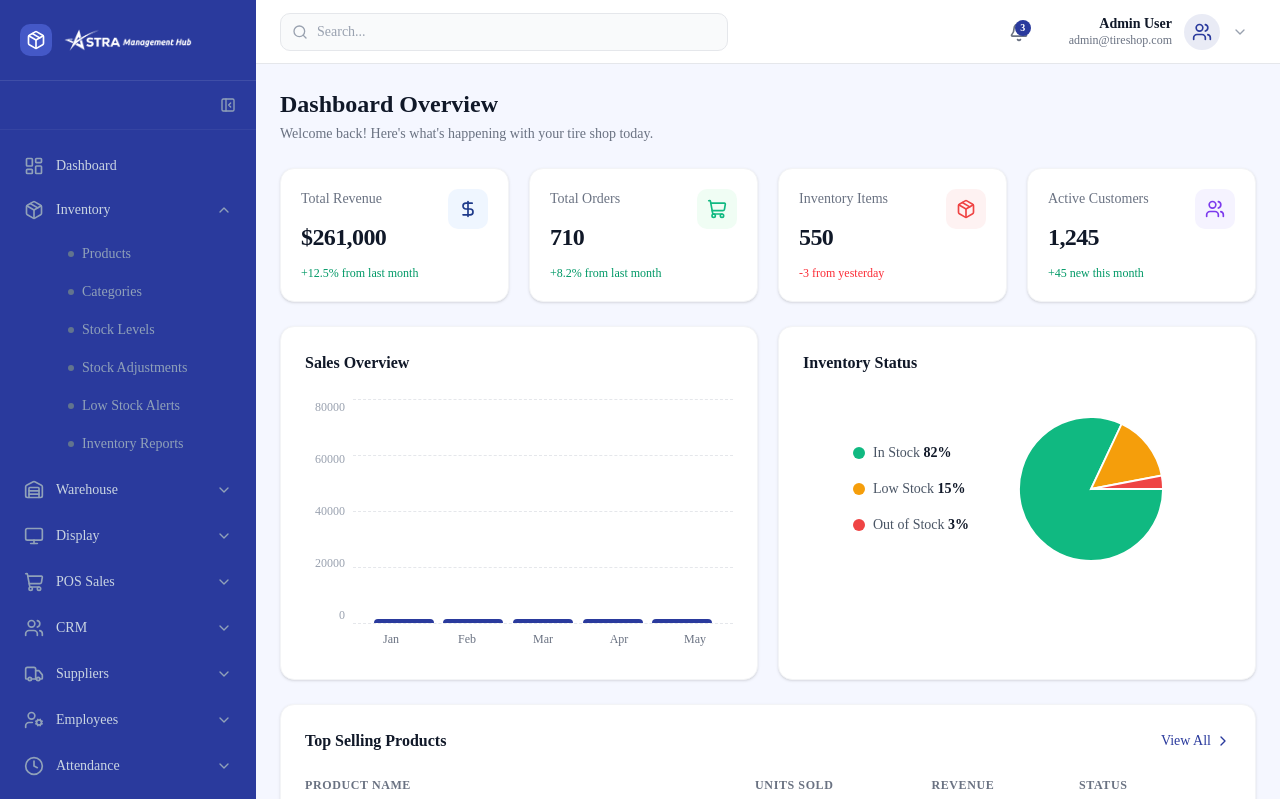
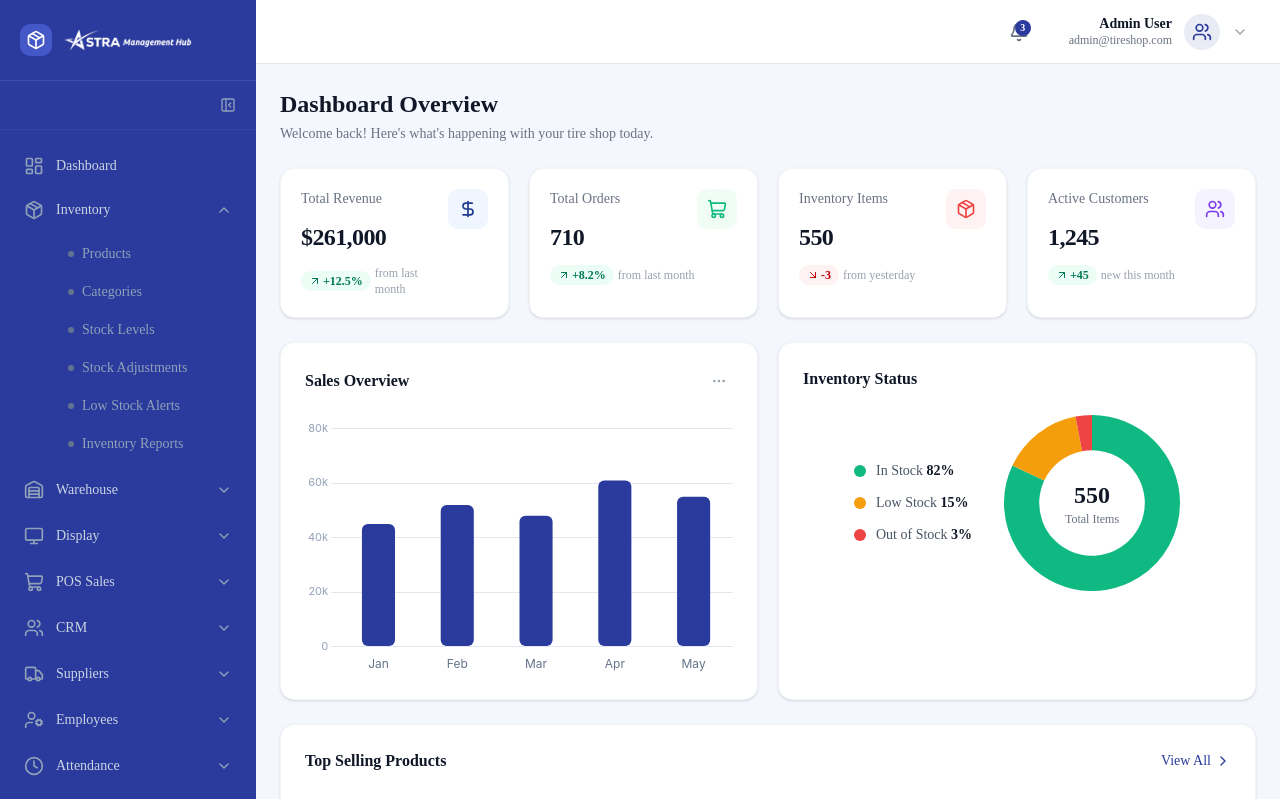
Before and after one commit to AllJacks1/aivox-management-portal, a Next.js app: page /portal/dashboard in a window 1280 px wide. Shown: the top 799 px of the page. Built offline with nearby package versions, Linux system fonts and the light colour scheme.

Commit message:
feat(ui): dashboard using chartjs

```diff
--- a/app/portal/dashboard/page.tsx
+++ b/app/portal/dashboard/page.tsx
@@ -1,5 +1,4 @@
 "use client";
-
 import { COLORS } from "@/styles/colors";
 import {
   Package,
@@ -8,14 +7,44 @@ import {
   ShoppingCart as CartIcon,
   Package as PackageIcon,
   Users as UsersIcon,
+  ArrowUpRight,
+  ArrowDownRight,
+  MoreHorizontal,
 } from "lucide-react";
+import {
+  Chart as ChartJS,
+  CategoryScale,
+  LinearScale,
+  BarElement,
+  ArcElement,
+  PointElement,
+  LineElement,
+  Tooltip,
+  Legend,
+  Filler,
+} from "chart.js";
+import { Bar, Doughnut } from "react-chartjs-2";
+
+// ─── Register Chart.js components ─────────────────────────────
+ChartJS.register(
+  CategoryScale,
+  LinearScale,
+  BarElement,
+  ArcElement,
+  PointElement,
+  LineElement,
+  Tooltip,
+  Legend,
+  Filler
+);
 
 // ─── Stat Cards Data ────────────────────────────────────────────
 const stats = [
   {
     title: "Total Revenue",
     value: "$261,000",
-    change: "+12.5% from last month",
+    change: "+12.5%",
+    changeLabel: "from last month",
     changeType: "positive" as const,
     icon: DollarIcon,
     iconBg: "#EFF6FF",
@@ -24,7 +53,8 @@ const stats = [
   {
     title: "Total Orders",
     value: "710",
-    change: "+8.2% from last month",
+    change: "+8.2%",
+    changeLabel: "from last month",
     changeType: "positive" as const,
     icon: CartIcon,
     iconBg: "#F0FDF4",
@@ -33,7 +63,8 @@ const stats = [
   {
     title: "Inventory Items",
     value: "550",
-    change: "-3 from yesterday",
+    change: "-3",
+    changeLabel: "from yesterday",
     changeType: "negative" as const,
     icon: PackageIcon,
     iconBg: "#FEF2F2",
@@ -42,7 +73,8 @@ const stats = [
   {
     title: "Active Customers",
     value: "1,245",
-    change: "+45 new this month",
+    change: "+45",
+    changeLabel: "new this month",
     changeType: "positive" as const,
     icon: UsersIcon,
     iconBg: "#F5F3FF",
@@ -50,45 +82,131 @@ const stats = [
   },
 ];
 
-// ─── Sales Chart Data ───────────────────────────────────────────
-const salesData = [
-  { month: "Jan", value: 45000 },
-  { month: "Feb", value: 52000 },
-  { month: "Mar", value: 48000 },
-  { month: "Apr", value: 61000 },
-  { month: "May", value: 55000 },
-];
+// ─── Chart Data ─────────────────────────────────────────────────
+const salesData = {
+  labels: ["Jan", "Feb", "Mar", "Apr", "May"],
+  datasets: [
+    {
+      label: "Sales ($)",
+      data: [45000, 52000, 48000, 61000, 55000],
+      backgroundColor: COLORS.chartBar,
+      borderRadius: 6,
+      borderSkipped: false,
+      barPercentage: 0.6,
+      categoryPercentage: 0.7,
+    },
+  ],
+};
 
-// ─── Inventory Pie Data ─────────────────────────────────────────
-const inventoryData = [
-  { label: "In Stock", value: 82, color: COLORS.pieInStock },
-  { label: "Low Stock", value: 15, color: COLORS.pieLowStock },
-  { label: "Out of Stock", value: 3, color: COLORS.pieOutStock },
-];
+const salesOptions = {
+  responsive: true,
+  maintainAspectRatio: false,
+  plugins: {
+    legend: { display: false },
+    tooltip: {
+      backgroundColor: "#1E293B",
+      padding: 12,
+      cornerRadius: 8,
+      titleFont: { size: 13, family: "Inter" },
+      bodyFont: { size: 13, family: "Inter" },
+      callbacks: {
+        label: (ctx: any) => `$${ctx.parsed.y.toLocaleString()}`,
+      },
+    },
+  },
+  scales: {
+    x: {
+      grid: { display: false },
+      ticks: {
+        color: "#64748B",
+        font: { size: 12, family: "Inter" },
+      },
+      border: { display: false },
+    },
+    y: {
+      beginAtZero: true,
+      max: 80000,
+      ticks: {
+        stepSize: 20000,
+        color: "#94A3B8",
+        font: { size: 11, family: "Inter" },
+        callback: (value: any) => {
+          if (value === 0) return "0";
+          return value / 1000 + "k";
+        },
+      },
+      grid: {
+        color: "#E2E8F0",
+        borderDash: [4, 4],
+      },
+      border: { display: false },
+    },
+  },
+};
+
+const inventoryData = {
+  labels: ["In Stock", "Low Stock", "Out of Stock"],
+  datasets: [
+    {
+      data: [82, 15, 3],
+      backgroundColor: [
+        COLORS.pieInStock,
+        COLORS.pieLowStock,
+        COLORS.pieOutStock,
+      ],
+      borderWidth: 0,
+      hoverOffset: 4,
+    },
+  ],
+};
+
+const inventoryOptions = {
+  responsive: true,
+  maintainAspectRatio: false,
+  cutout: "60%",
+  plugins: {
+    legend: { display: false },
+    tooltip: {
+      backgroundColor: "#1E293B",
+      padding: 12,
+      cornerRadius: 8,
+      callbacks: {
+        label: (ctx: any) => `${ctx.label}: ${ctx.parsed}%`,
+      },
+    },
+  },
+};
 
 // ─── Components ─────────────────────────────────────────────────
 function StatCard({ stat }: { stat: (typeof stats)[0] }) {
   const Icon = stat.icon;
+  const ChangeIcon = stat.changeType === "positive" ? ArrowUpRight : ArrowDownRight;
+
   return (
-    <div className="bg-white rounded-xl border border-gray-100 p-5 shadow-sm hover:shadow-md transition-shadow">
+    <div className="bg-white rounded-xl border border-gray-100 p-5 shadow-sm hover:shadow-md transition-all duration-200 group">
       <div className="flex items-start justify-between">
         <div className="space-y-3">
           <p className="text-sm font-medium text-gray-500">{stat.title}</p>
           <p className="text-2xl font-bold text-gray-900 tracking-tight">
             {stat.value}
           </p>
-          <p
-            className={`text-xs font-medium ${
-              stat.changeType === "positive"
-                ? "text-emerald-600"
-                : "text-red-500"
-            }`}
-          >
-            {stat.change}
-          </p>
+          <div className="flex items-center gap-1">
+            <span
+              className={cn(
+                "inline-flex items-center gap-0.5 text-xs font-semibold px-2 py-0.5 rounded-full",
+                stat.changeType === "positive"
+                  ? "bg-emerald-50 text-emerald-700"
+                  : "bg-red-50 text-red-700"
+              )}
+            >
+              <ChangeIcon className="w-3 h-3" />
+              {stat.change}
+            </span>
+            <span className="text-xs text-gray-400">{stat.changeLabel}</span>
+          </div>
         </div>
         <div
-          className="w-10 h-10 rounded-lg flex items-center justify-center flex-shrink-0"
+          className="w-10 h-10 rounded-lg flex items-center justify-center flex-shrink-0 transition-transform group-hover:scale-110"
           style={{ backgroundColor: stat.iconBg }}
         >
           <Icon className="w-5 h-5" style={{ color: stat.iconColor }} />
@@ -98,136 +216,53 @@ function StatCard({ stat }: { stat: (typeof stats)[0] }) {
   );
 }
 
-function BarChart() {
+function SalesChart() {
   return (
     <div className="bg-white rounded-xl border border-gray-100 p-6 shadow-sm">
-      <h3 className="text-base font-semibold text-gray-900 mb-6">
-        Sales Overview
-      </h3>
-      <div className="relative h-64">
-        <div className="absolute left-0 top-0 bottom-8 w-12 flex flex-col justify-between text-xs text-gray-400 text-right pr-2">
-          <span>80000</span>
-          <span>60000</span>
-          <span>40000</span>
-          <span>20000</span>
-          <span>0</span>
-        </div>
-
-        <div className="ml-12 h-full flex flex-col">
-          <div className="flex-1 relative">
-            {[0, 1, 2, 3, 4].map((i) => (
-              <div
-                key={i}
-                className="absolute w-full border-t border-dashed border-gray-200"
-                style={{ top: `${i * 25}%` }}
-              />
-            ))}
-
-            <div className="absolute inset-0 flex items-end justify-around px-4 pb-0">
-              {salesData.map((item, idx) => {
-                const heightPercent = (item.value / 80000) * 100;
-                return (
-                  <div
-                    key={idx}
-                    className="flex flex-col items-center gap-2 flex-1"
-                  >
-                    <div
-                      className="w-full max-w-[60px] rounded-t-sm transition-all duration-500 hover:opacity-80"
-                      style={{
-                        height: `${heightPercent}%`,
-                        backgroundColor: COLORS.chartBar,
-                        minHeight: "4px",
-                      }}
-                    />
-                  </div>
-                );
-              })}
-            </div>
-          </div>
-
-          <div className="h-8 flex justify-around items-center">
-            {salesData.map((item, idx) => (
-              <span
-                key={idx}
-                className="text-xs text-gray-500 font-medium w-16 text-center"
-              >
-                {item.month}
-              </span>
-            ))}
-          </div>
-        </div>
+      <div className="flex items-center justify-between mb-6">
+        <h3 className="text-base font-semibold text-gray-900">Sales Overview</h3>
+        <button className="p-1.5 hover:bg-gray-100 rounded-lg transition-colors">
+          <MoreHorizontal className="w-4 h-4 text-gray-400" />
+        </button>
+      </div>
+      <div className="h-64">
+        <Bar data={salesData} options={salesOptions} />
       </div>
     </div>
   );
 }
 
-function PieChart() {
-  const radius = 80;
-  const center = 100;
-  let currentAngle = 0;
-
-  const slices = inventoryData.map((item) => {
-    const angle = (item.value / 100) * 360;
-    const startAngle = currentAngle;
-    const endAngle = currentAngle + angle;
-    currentAngle += angle;
-
-    const startRad = (startAngle * Math.PI) / 180;
-    const endRad = (endAngle * Math.PI) / 180;
-
-    const x1 = center + radius * Math.cos(startRad);
-    const y1 = center + radius * Math.sin(startRad);
-    const x2 = center + radius * Math.cos(endRad);
-    const y2 = center + radius * Math.sin(endRad);
-
-    const largeArc = angle > 180 ? 1 : 0;
-
-    return {
-      ...item,
-      path: `M ${center} ${center} L ${x1} ${y1} A ${radius} ${radius} 0 ${largeArc} 1 ${x2} ${y2} Z`,
-    };
-  });
-
+function InventoryChart() {
   return (
     <div className="bg-white rounded-xl border border-gray-100 p-6 shadow-sm">
-      <h3 className="text-base font-semibold text-gray-900 mb-6">
-        Inventory Status
-      </h3>
+      <h3 className="text-base font-semibold text-gray-900 mb-6">Inventory Status</h3>
       <div className="flex flex-col sm:flex-row items-center justify-center gap-6 sm:gap-8">
-        <div className="flex flex-col gap-4">
-          {slices.map((slice, idx) => (
-            <div key={idx} className="flex items-center gap-2">
+        <div className="flex flex-col gap-3">
+          {[
+            { label: "In Stock", value: 82, color: COLORS.pieInStock },
+            { label: "Low Stock", value: 15, color: COLORS.pieLowStock },
+            { label: "Out of Stock", value: 3, color: COLORS.pieOutStock },
+          ].map((item, idx) => (
+            <div key={idx} className="flex items-center gap-2.5">
               <span
                 className="w-3 h-3 rounded-full flex-shrink-0"
-                style={{ backgroundColor: slice.color }}
+                style={{ backgroundColor: item.color }}
               />
               <span className="text-sm text-gray-600">
-                {slice.label}{" "}
-                <span className="font-semibold text-gray-900">
-                  {slice.value}%
-                </span>
+                {item.label}{" "}
+                <span className="font-semibold text-gray-900">{item.value}%</span>
               </span>
             </div>
           ))}
         </div>
 
-        <svg
-          width="180"
-          height="180"
-          viewBox="0 0 200 200"
-          className="flex-shrink-0"
-        >
-          {slices.map((slice, idx) => (
-            <path
-              key={idx}
-              d={slice.path}
-              fill={slice.color}
-              stroke="white"
-              strokeWidth="2"
-              className="hover:opacity-90 transition-opacity cursor-pointer"
-            />
-          ))}
-        </svg>
+        <div className="relative w-44 h-44">
+          <Doughnut data={inventoryData} options={inventoryOptions} />
+          <div className="absolute inset-0 flex items-center justify-center flex-col pointer-events-none">
+            <span className="text-2xl font-bold text-gray-900">550</span>
+            <span className="text-xs text-gray-500">Total Items</span>
+          </div>
+        </div>
       </div>
     </div>
   );
@@ -331,6 +366,11 @@ function TopSellingProducts() {
   );
 }
 
+// ─── Utility ────────────────────────────────────────────────────
+function cn(...classes: (string | boolean | undefined)[]) {
+  return classes.filter(Boolean).join(" ");
+}
+
 // ─── Main Dashboard Page ────────────────────────────────────────
 export default function DashboardPage() {
   return (
@@ -354,8 +394,8 @@ export default function DashboardPage() {
 
       {/* Charts Row */}
       <div className="grid grid-cols-1 lg:grid-cols-2 gap-4 sm:gap-5">
-        <BarChart />
-        <PieChart />
+        <SalesChart />
+        <InventoryChart />
       </div>
 
       {/* Products Table */}
--- a/components/sections/Header.tsx
+++ b/components/sections/Header.tsx
@@ -51,7 +51,7 @@ export default function Header({
         )}
 
         {/* Search - Desktop always visible, Mobile collapsible */}
-        <div
+        {/* <div
           className={cn(
             "flex items-center flex-1 transition-all duration-200",
             isSearchOpen
@@ -66,7 +66,7 @@ export default function Header({
               placeholder="Search..."
               className="w-full pl-9 pr-4 py-2 bg-gray-50 border border-gray-200 rounded-lg text-sm text-gray-700 placeholder-gray-400 focus:outline-none focus:ring-2 focus:ring-[#2A3A9D]/20 focus:border-[#2A3A9D] transition-all"
             />
-            {/* Mobile close search */}
+            Mobile close search
             {isSearchOpen && (
               <Button
                 variant="ghost"
@@ -78,10 +78,10 @@ export default function Header({
               </Button>
             )}
           </div>
-        </div>
+        </div> */}
 
         {/* Mobile Search Toggle */}
-        {!isSearchOpen && (
+        {/* {!isSearchOpen && (
           <Button
             variant="ghost"
             size="icon"
@@ -90,7 +90,7 @@ export default function Header({
           >
             <Search className="w-5 h-5" />
           </Button>
-        )}
+        )} */}
       </div>
 
       {/* Right Actions */}
--- a/package.json
+++ b/package.json
@@ -25,6 +25,7 @@
     "next-themes": "^0.4.6",
     "radix-ui": "^1.4.3",
     "react": "19.2.4",
+    "react-chartjs-2": "^5.3.1",
     "react-day-picker": "^10.0.0",
     "react-dom": "19.2.4",
     "react-resizable-panels": "^4.11.0",
```
Also changed, not shown: 1 other file (tests, documents, lock files or other folders).
